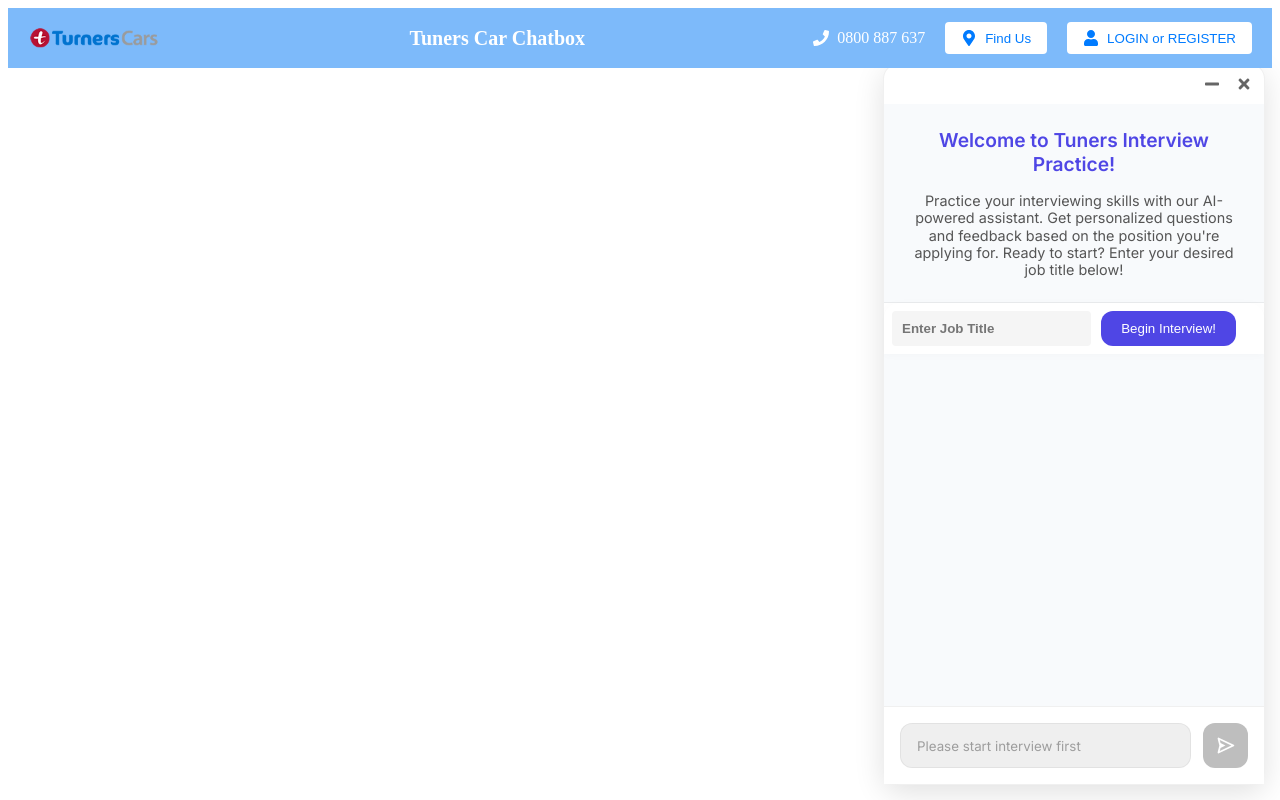
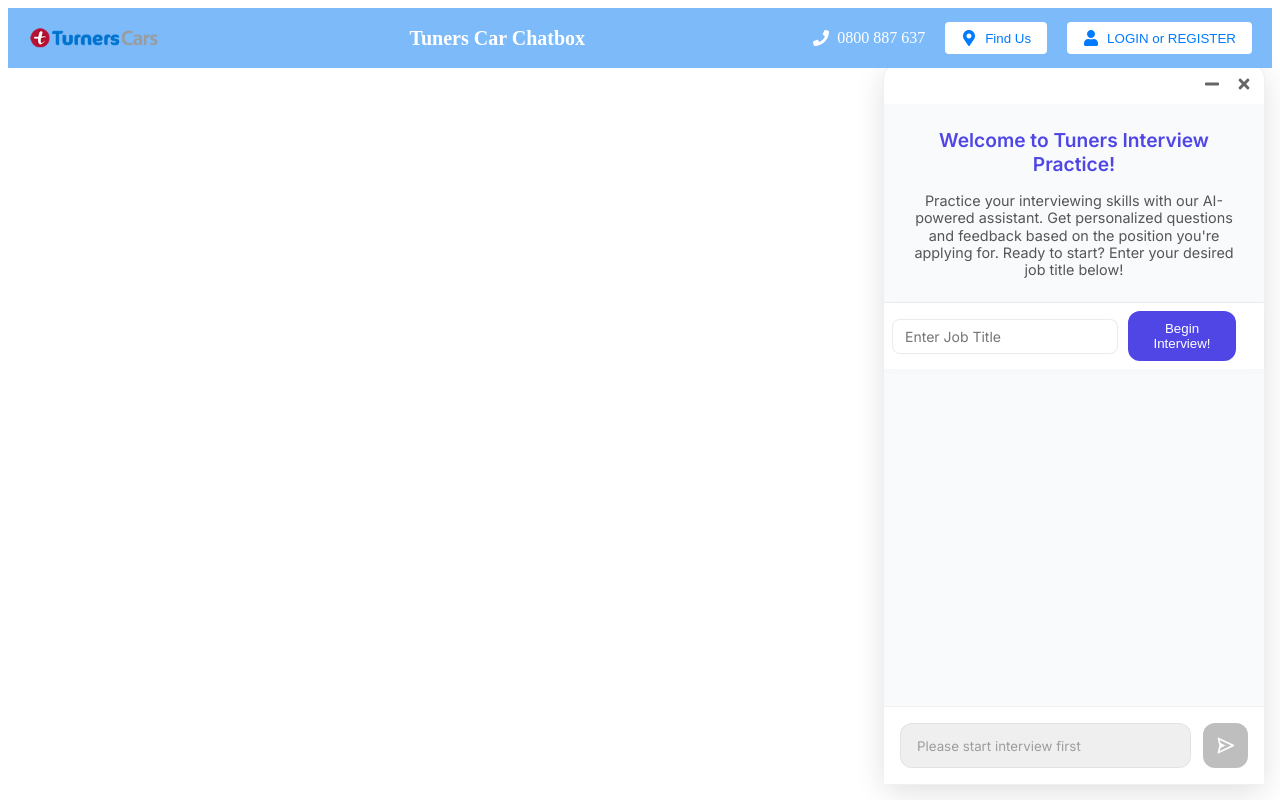
Before and after one commit to missionreadyhamish/mission-03-frontend, a React (Create React App) app: page / in a window 1280 px wide. Both pictures are taken after a click on the element 1199 px from the left and 719 px from the top of the page. Built offline with nearby package versions, Linux system fonts and the light colour scheme.

Commit message:
feat: improve job title display positioning and styling

```diff
--- a/src/components/Chatbox.js
+++ b/src/components/Chatbox.js
@@ -19,25 +19,13 @@ const Chatbox = () => {
 
   // Auto-scroll function to keep the chat view at the bottom
   const scrollToBottom = () => {
-    setTimeout(() => {
-      if (messagesEndRef.current) {
-        const container = messagesEndRef.current.parentElement;
-        container.scrollTop = container.scrollHeight;
-      }
-    }, 100);
+    messagesEndRef.current?.scrollIntoView({ behavior: "smooth" });
   };
 
   // Effect hook to trigger auto-scroll when messages update
   useEffect(() => {
     scrollToBottom();
   }, [messages]);
-
-  // Effect hook for initial chat visibility
-  useEffect(() => {
-    if (isChatboxVisible) {
-      scrollToBottom();
-    }
-  }, [isChatboxVisible]);
 
   // Initializes the interview session with a job title
   const startInterview = async () => {
@@ -85,7 +73,7 @@ const Chatbox = () => {
       console.log("Sending API request with:", JSON.stringify(requestBody, null, 2));
 
       // Make API call to get interviewer's response
-      const response = await axios.post("http://localhost:4000/api/interview", requestBody);
+      const response = await axios.post("http://localhost:3000/api/interview", requestBody);
 
       // Create interviewer message object for display
       const newBotMessage = {
@@ -133,6 +121,12 @@ const Chatbox = () => {
 
         <div className={styles.jobTitleContainer}>
           <div className={styles.inputWrapper}>
+            {isInterviewStarted ? (
+              <div className={styles.jobTitleDisplay}>
+                You're applying for the position: {jobTitle}
+              </div>
+            ) : (
+              <>
                 <input
                   type="text"
                   placeholder="Enter Job Title "
@@ -141,7 +135,6 @@ const Chatbox = () => {
                   disabled={isInterviewStarted}
                   className={styles.jobTitleInput}
                 />
-            {!isInterviewStarted && (
                 <button
                   onClick={startInterview}
                   className={styles.startButton}
@@ -149,6 +142,7 @@ const Chatbox = () => {
                 >
                   Begin Interview!
                 </button>
+              </>
             )}
           </div>
         </div>
--- a/src/components/Chatbox.module.css
+++ b/src/components/Chatbox.module.css
@@ -65,18 +65,36 @@
   color: #333;
 }
 
+.jobTitleDisplay {
+  width: 100%;
+  margin-top: 21px;
+  padding: 10px;
+  color: #4f46e5;
+  font-weight: 500;
+  font-size: 14px;
+  text-align: center;
+  background: rgba(79, 70, 229, 0.1);
+  border-radius: 8px;
+}
+
 .jobTitleInput {
-  min-width: 120px;
-  max-width: 250px;
+  padding: 8px 12px;
+  border: 1px solid rgba(0, 0, 0, 0.08);
+  border-radius: 8px;
+  background: white;
+  font-family: "Inter", sans-serif;
+  font-size: 14px;
+  font-weight: 400;
+  color: #1f2937;
   width: fit-content;
-  border: none;
-  background: whitesmoke;
-  border-radius: 4px;
-  padding: 10px;
-  font-family: Sans-serif;
-  font-weight: 600;
-  color: #444;
-  margin-right: 10px; /* Add this */
+  transition: border-color 0.2s ease;
+  max-width: 200px;
+  margin-right: 10px;
+}
+
+.jobTitleInput:focus {
+  outline: none;
+  border-color: #4f46e5;
 }
 
 .startButton {
```
Lines whose indentation alone changed are shown as unchanged.
